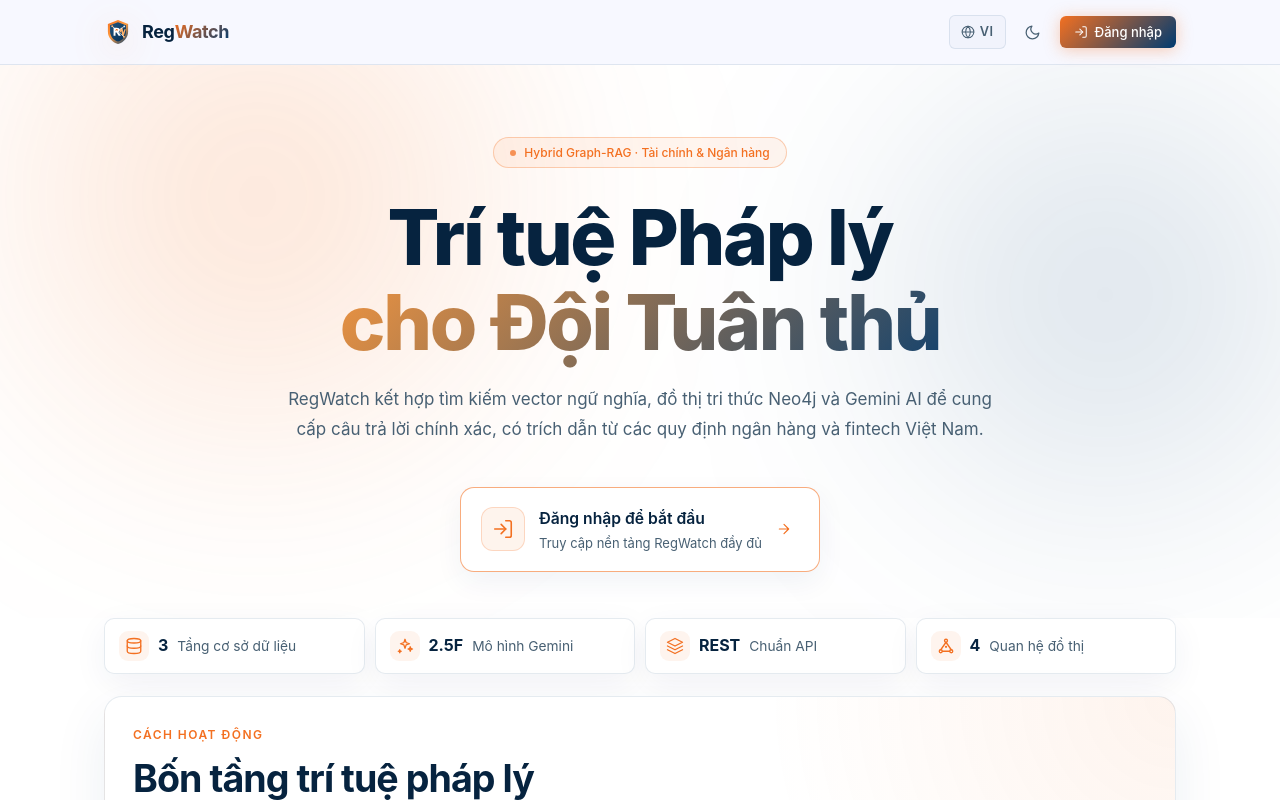
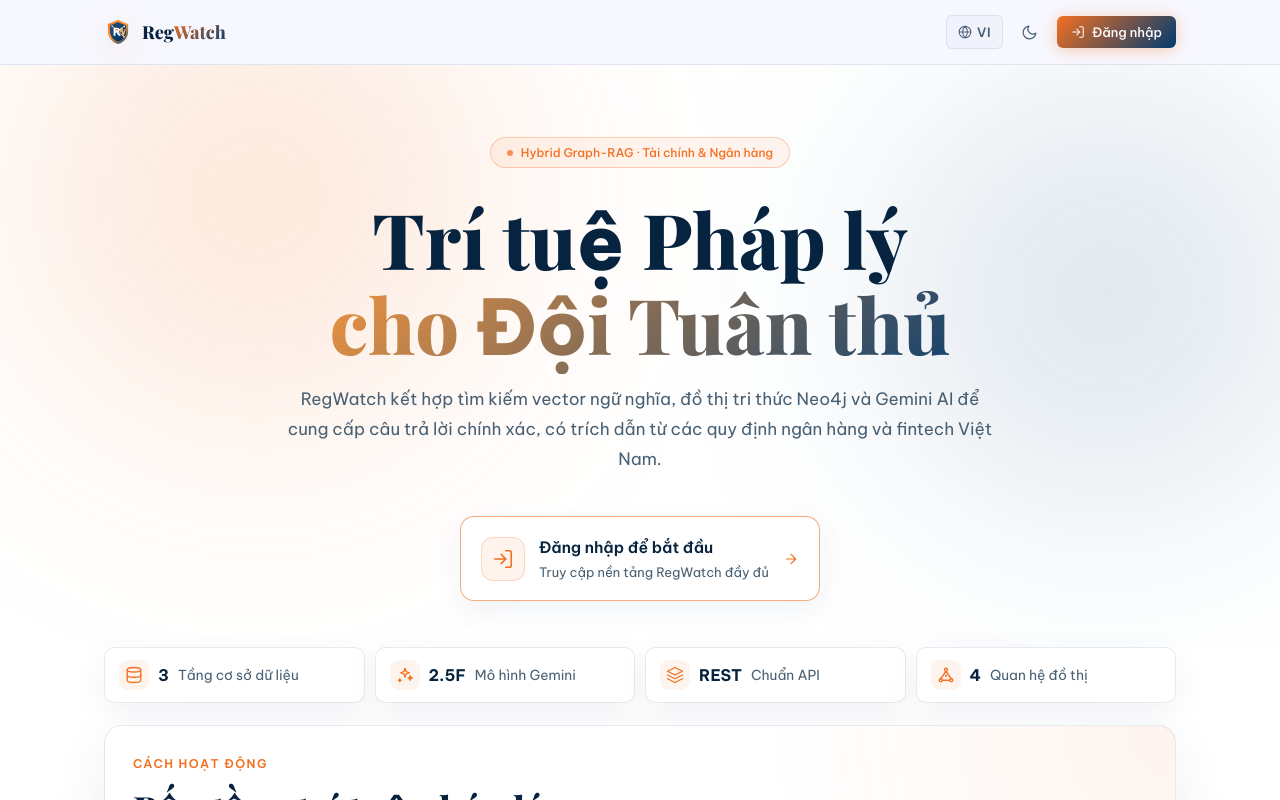
Before and after one commit to nguyenmarch/RegWatch, a React (Vite) app in the folder frontend/: page / in a window 1280 px wide. Shown: the top 800 px of the page. Built offline with nearby package versions, Linux system fonts and the light colour scheme.

Commit message:
chore: update UI

```diff
--- a/frontend/src/components/Icons.tsx
+++ b/frontend/src/components/Icons.tsx
@@ -137,6 +137,15 @@
 
 export function ArrowLeftIcon(p: IconProps) {
   return <Icon {...p}><path d="M19 12H5M12 19l-7-7 7-7" /></Icon>
+}
+
+export function PaperPlaneIcon(p: IconProps) {
+  return (
+    <Icon {...p}>
+      <path d="M21.5 2.5 10.8 13.2" />
+      <path d="m21.5 2.5-6.8 19-3.9-8.3-8.3-3.9 19-6.8Z" />
+    </Icon>
+  )
 }
 
 export function ExternalLinkIcon(p: IconProps) {
--- a/frontend/src/components/chat/ChatInput.tsx
+++ b/frontend/src/components/chat/ChatInput.tsx
@@ -1,6 +1,6 @@
 import { useRef, useEffect, type FormEvent, type KeyboardEvent } from 'react'
 import { useTranslation } from 'react-i18next'
-import { ArrowRightIcon, LoaderIcon } from '../Icons'
+import { LoaderIcon, PaperPlaneIcon } from '../Icons'
 
 interface Props {
   value: string
@@ -57,7 +57,7 @@
         >
           {thinking
             ? <LoaderIcon size={18} className="icon-spin" />
-            : <ArrowRightIcon size={18} />
+            : <PaperPlaneIcon size={18} />
           }
         </button>
       </div>
--- a/frontend/src/components/chat/ConversationSidebar.tsx
+++ b/frontend/src/components/chat/ConversationSidebar.tsx
@@ -1,5 +1,6 @@
 import { useTranslation } from 'react-i18next'
 import type { ChatConversation } from '../../lib/api'
+import { formatGmt7DateTime } from '../../lib/datetime'
 import { PlusIcon, TrashIcon, RegWatchLogoIcon, MenuIcon, XIcon } from '../Icons'
 
 interface Props {
@@ -11,16 +12,6 @@
   onNewChat: () => void
   onSelect: (id: number) => void
   onDelete: (id: number) => void
-}
-
-function formatDate(value: string) {
-  return new Intl.DateTimeFormat(undefined, {
-    month: 'short',
-    day: '2-digit',
-    hour: '2-digit',
-    minute: '2-digit',
-    timeZone: 'Asia/Ho_Chi_Minh',
-  }).format(new Date(value))
 }
 
 export default function ConversationSidebar({
@@ -75,7 +66,7 @@
               onClick={() => onSelect(conversation.id)}
             >
               <span className="chat-conv-title">{conversation.title}</span>
-              <span className="chat-conv-time">{formatDate(conversation.updated_at)}</span>
+              <span className="chat-conv-time">{formatGmt7DateTime(conversation.updated_at)}</span>
               <span
                 className="chat-conv-delete"
                 role="button"
--- /dev/null
+++ b/frontend/src/lib/datetime.ts
@@ -0,0 +1,24 @@
+const GMT7_TIME_ZONE = 'Asia/Ho_Chi_Minh'
+
+export function parseBackendDate(value: string): Date {
+  const hasTimeZone = /(?:Z|[+-]\d{2}:?\d{2})$/.test(value)
+  return new Date(hasTimeZone ? value : `${value}Z`)
+}
+
+export function formatGmt7Time(date: Date): string {
+  return date.toLocaleTimeString([], {
+    hour: '2-digit',
+    minute: '2-digit',
+    timeZone: GMT7_TIME_ZONE,
+  })
+}
+
+export function formatGmt7DateTime(value: string): string {
+  return new Intl.DateTimeFormat(undefined, {
+    month: 'short',
+    day: '2-digit',
+    hour: '2-digit',
+    minute: '2-digit',
+    timeZone: GMT7_TIME_ZONE,
+  }).format(parseBackendDate(value))
+}
--- a/frontend/src/pages/Chat.tsx
+++ b/frontend/src/pages/Chat.tsx
@@ -1,6 +1,7 @@
 import { useCallback, useEffect, useRef, useState } from 'react'
 import { useTranslation } from 'react-i18next'
 import { api, type ChatConversation } from '../lib/api'
+import { parseBackendDate } from '../lib/datetime'
 import { useAuth } from '../context/AuthContext'
 import ConversationSidebar from '../components/chat/ConversationSidebar'
 import ChatMessage, { type Message } from '../components/chat/ChatMessage'
@@ -18,7 +19,7 @@
     id: String(message.id),
     role: message.role,
     content: message.content,
-    timestamp: new Date(message.created_at),
+    timestamp: parseBackendDate(message.created_at),
   }
 }
 
--- a/frontend/src/pages/Login.tsx
+++ b/frontend/src/pages/Login.tsx
@@ -2,14 +2,14 @@
 import { useNavigate, useLocation, Link } from 'react-router-dom'
 import { useTranslation } from 'react-i18next'
 import { useAuth } from '../context/AuthContext'
-import { RegWatchLogoIcon, LoaderIcon, ArrowRightIcon, EyeIcon, EyeOffIcon } from '../components/Icons'
+import { RegWatchLogoIcon, LoaderIcon, ArrowRightIcon, EyeIcon, EyeOffIcon, LogInIcon } from '../components/Icons'
 
 export default function Login() {
   const { t } = useTranslation()
   const { login, isAuthenticated } = useAuth()
   const navigate = useNavigate()
   const location = useLocation()
-  const from = (location.state as { from?: { pathname: string } })?.from?.pathname ?? '/chat'
+  const from = (location.state as { from?: { pathname: string } })?.from?.pathname ?? '/'
 
   const [username, setUsername] = useState('')
   const [password, setPassword] = useState('')
@@ -114,7 +114,7 @@
           >
             {loading
               ? <><LoaderIcon size={16} className="icon-spin" />{t('login.submitting')}</>
-              : <>{t('login.submit')}<ArrowRightIcon size={15} /></>
+              : <>{t('login.submit')}<LogInIcon size={15} /></>
             }
           </button>
         </form>
--- a/frontend/src/styles/index.css
+++ b/frontend/src/styles/index.css
@@ -1,9 +1,15 @@
+@import url('https://fonts.googleapis.com/css2?family=Be+Vietnam+Pro:wght@400;500;600;700;800&family=Playfair+Display:wght@600;700;800&display=swap');
+
 /* ══════════════════════════════════════════════════════════
    REGWATCH DESIGN SYSTEM
    ══════════════════════════════════════════════════════════ */
 
 /* ── Tokens ─────────────────────────────────────────────── */
 :root {
+  --font-ui: 'Be Vietnam Pro', system-ui, -apple-system, BlinkMacSystemFont, 'Segoe UI', sans-serif;
+  --font-display: 'Playfair Display', 'Be Vietnam Pro', Georgia, serif;
+  --font-mono: 'JetBrains Mono', 'Fira Code', Consolas, monospace;
+
   --bg: #061a2f;
   --bg-2: #08233f;
   --bg-3: #0b3158;
@@ -39,6 +45,7 @@
   --t-base: 0.25s var(--ease);
   --t-slow: 0.4s var(--ease);
 }
+
 
 [data-theme="light"] {
   --bg: #ffffff;
@@ -229,7 +236,7 @@
 }
 
 body {
-  font-family: 'Inter', system-ui, -apple-system, sans-serif;
+  font-family: var(--font-ui);
   background: var(--bg);
   color: var(--text-1);
   line-height: 1.6;
@@ -250,7 +257,7 @@
 }
 
 code {
-  font-family: 'JetBrains Mono', 'Fira Code', monospace;
+  font-family: var(--font-mono);
   font-size: 0.875em;
   background: var(--bg-3);
   padding: 2px 7px;
@@ -400,9 +407,10 @@
 }
 
 .logo-text {
+  font-family: var(--font-display);
   font-size: 1.125rem;
-  font-weight: 700;
-  letter-spacing: -0.02em;
+  font-weight: 800;
+  letter-spacing: 0;
 }
 
 .logo-accent {
@@ -628,10 +636,11 @@
 }
 
 .hero-title {
+  font-family: var(--font-display);
   font-size: clamp(2.5rem, 5.5vw, 4rem);
   font-weight: 800;
   line-height: 1.1;
-  letter-spacing: -0.03em;
+  letter-spacing: 0;
   margin-bottom: 20px;
   animation: fade-up 0.5s var(--ease) 0.1s both;
 }
@@ -1118,9 +1127,10 @@
 }
 
 .section-title {
+  font-family: var(--font-display);
   font-size: clamp(1.875rem, 3.5vw, 2.5rem);
-  font-weight: 700;
-  letter-spacing: -0.025em;
+  font-weight: 800;
+  letter-spacing: 0;
   line-height: 1.2;
 }
 
@@ -2649,7 +2659,16 @@
   display: flex; align-items: center; justify-content: center;
   flex-shrink: 0;
 }
-.chat-avatar--bot  { background: var(--grad-primary); color: #fff; }
+.chat-avatar--bot  {
+  background: rgba(255,255,255,0.72);
+  border: 1.5px solid rgba(243,112,33,0.72);
+  color: var(--indigo);
+  box-shadow: 0 8px 20px rgba(243,112,33,0.14);
+}
+.chat-avatar--bot svg {
+  display: block;
+  filter: drop-shadow(0 4px 8px rgba(243,112,33,0.22));
+}
 .chat-avatar--user {
   background: var(--bg-3);
   border: 1px solid var(--border-h);
@@ -2735,12 +2754,12 @@
 
 .chat-input-box {
   display: flex;
-  align-items: flex-end;
+  align-items: center;
   gap: 10px;
   background: var(--bg-2);
   border: 1px solid var(--border-h);
-  border-radius: var(--radius);
-  padding: 10px 10px 10px 16px;
+  border-radius: 18px;
+  padding: 10px 10px 10px 18px;
   transition: border-color var(--t-base), box-shadow var(--t-base);
 }
 .chat-input-box--active,
@@ -2751,30 +2770,37 @@
 
 .chat-input {
   flex: 1;
+  display: block;
   background: none;
   border: none;
   outline: none;
   resize: none;
   font-size: 0.9375rem;
   color: var(--text-1);
-  line-height: 1.5;
+  line-height: 1.45;
   font-family: inherit;
-  min-height: 24px;
+  min-height: 25px;
   max-height: 160px;
+  padding: 2px 0 0;
+  margin: 0;
   overflow-y: auto;
 }
 .chat-input::placeholder { color: var(--text-3); }
 .chat-input:disabled { opacity: 0.6; }
 
 .chat-send-btn {
-  width: 38px; height: 38px;
-  border-radius: 10px;
+  width: 40px; height: 40px;
+  border-radius: 13px;
   display: flex; align-items: center; justify-content: center;
   flex-shrink: 0;
+  align-self: center;
   background: var(--bg-3);
   color: var(--text-3);
   border: 1px solid var(--border);
   transition: all var(--t-fast);
+}
+.chat-send-btn svg {
+  transform: translateX(-1px) rotate(2deg);
 }
 .chat-send-btn--ready {
   background: var(--grad-primary);
@@ -3506,3 +3532,23 @@
     padding: 10px 18px;
   }
 }
+
+/* Elegant Vietnamese typography */
+.logo-text,
+.hero-title,
+.section-title,
+.cta-title,
+.docs-title,
+.th-title,
+.nf-title,
+.login-title,
+.chat-empty-title {
+  font-family: var(--font-display);
+  font-weight: 800;
+  letter-spacing: 0;
+}
+
+.feature-title,
+.docs-empty-title {
+  letter-spacing: 0;
+}
```
Also changed, not shown: frontend/src/components/chat/ChatMessage.tsx (+3 -10 lines).
